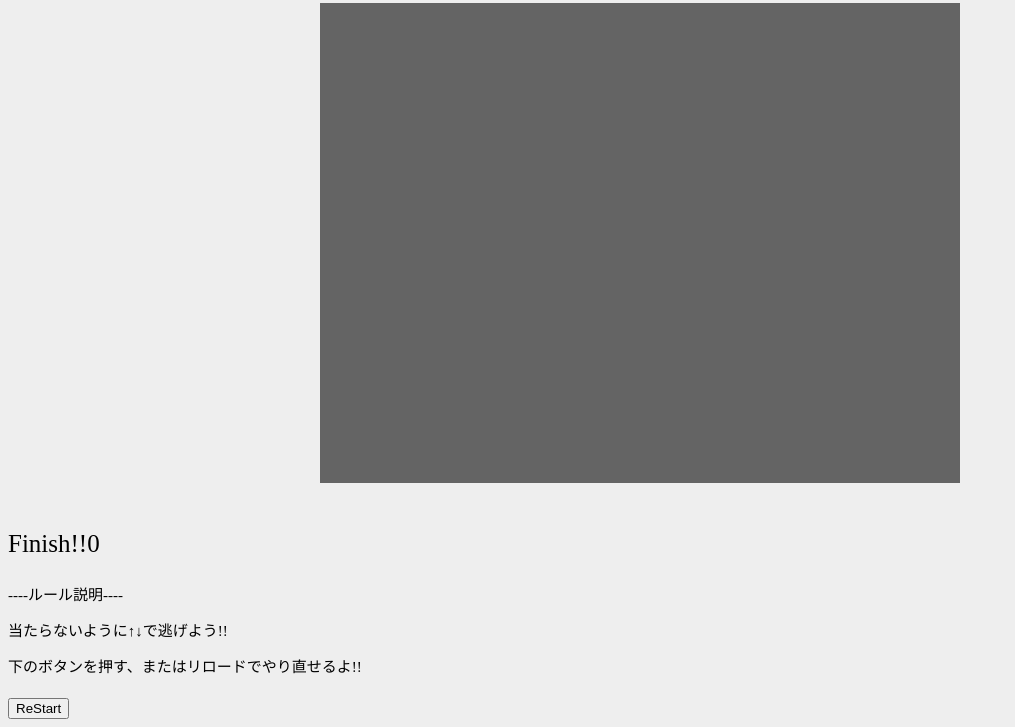
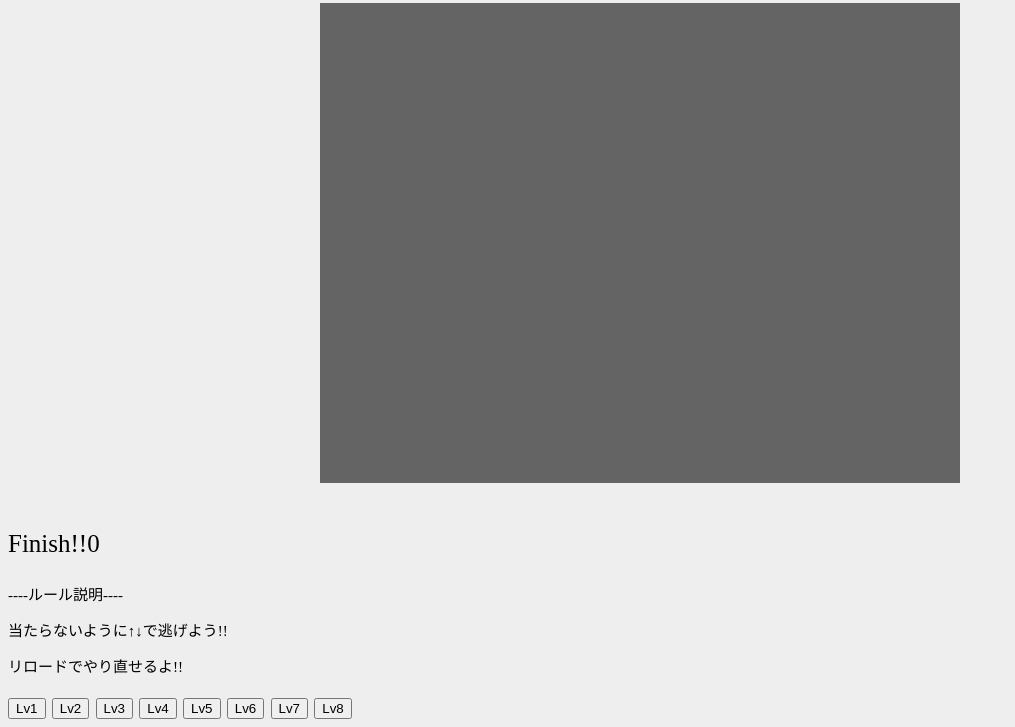
Before and after one commit to Anthony-cpp/Testgame, a plain HTML site: page index.html in a window 1280 px wide. Shown: the part 84-811 px from the top of the page, without its empty margins (0-1015 px from the left). Drawn offline with Linux system fonts and the light colour scheme.

Commit message:
Update index.html

```diff
--- a/index.html
+++ b/index.html
@@ -30,7 +30,7 @@ font-size: 35px;
 　　　}
     </style>
 
-<title>AvoidingGame!</title>
+<title>TestGame</title>
 </head>
 <body>
 <h1>Avoiding Game!</h1>
@@ -42,7 +42,15 @@ font-size: 35px;
 
 <div id="ab"><p>----ルール説明----</p>
 <p>当たらないように↑↓で逃げよう!!</p>
-<p>下のボタンを押す、またはリロードでやり直せるよ!!</p></div>
-<input type="button" value="ReStart" onclick="restart()"/><br />
+<p>リロードでやり直せるよ!!</p></div>
+<input type="button" value="Lv1" onclick="l_1()"/>
+<input type="button" value="Lv2" onclick="l_2()"/>
+<input type="button" value="Lv3" onclick="l_3()"/>
+<input type="button" value="Lv4" onclick="l_4()"/>
+<input type="button" value="Lv5" onclick="l_5()"/>
+<input type="button" value="Lv6" onclick="l_6()"/>
+<input type="button" value="Lv7" onclick="l_7()"/>
+<input type="button" value="Lv8" onclick="l_8()"/>
+
 </body>
 </html>
```
